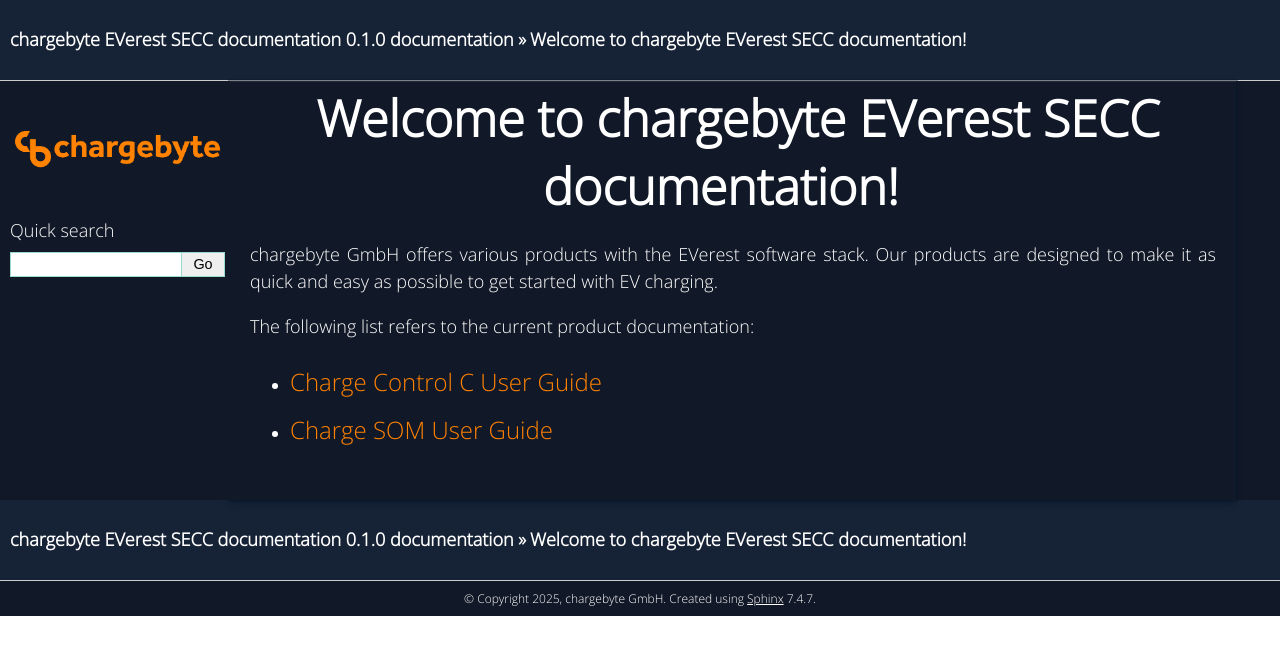
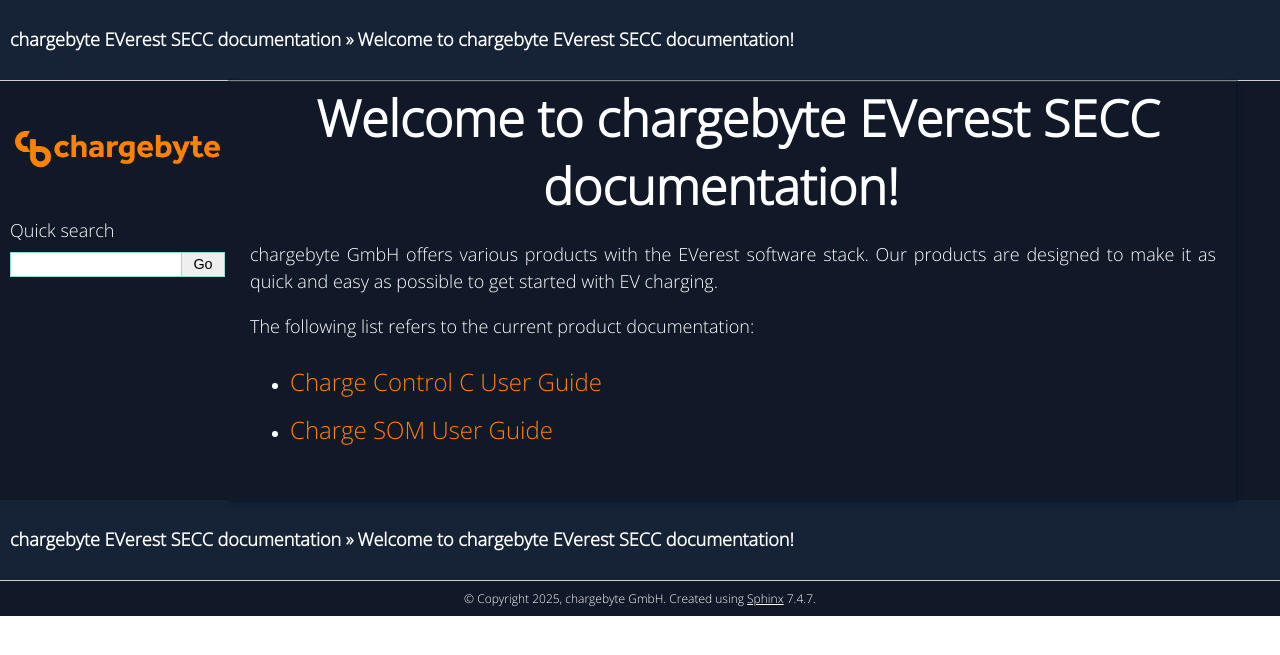
Before and after one commit to chargebyte/chargebyte-docs, a Sphinx documentation site: the page built from docs/source/index.rst, in a window 1280 px wide. Shown: the top 655 px of the page. Built offline with Sphinx 7.4.7, drawn with Linux system fonts in a browser that asks for light colours.

```diff
--- a/docs/source/conf.py
+++ b/docs/source/conf.py
@@ -14,23 +14,29 @@ release = '0.1.0'
 # -- General configuration ---------------------------------------------------
 # https://www.sphinx-doc.org/en/master/usage/configuration.html#general-configuration
 
-extensions = []
+extensions = ['linuxdoc.rstFlatTable', 'sphinx_copybutton']
 
 templates_path = ['_templates']
-exclude_patterns = []
+exclude_patterns = ['_build', 'Thumbs.db', '.DS_Store']
 
+numfig = True
 
 # -- Options for HTML output -------------------------------------------------
 # https://www.sphinx-doc.org/en/master/usage/configuration.html#options-for-html-output
 
+html_title = project
 html_theme = 'classic'
 html_static_path = ['_static']
 html_logo = '_static/cb_logo.png'
 html_css_files = [
     'css/cb_theme.css',
 ]
+
+# Disable link "index"
+html_use_index = False
+
+# Disable link "Show Source"
 html_show_sourcelink = False
-html_use_index = False
 
 # -- Options for the linkcheck builder ---------------------------------------
 # https://www.sphinx-doc.org/en/master/usage/configuration.html#options-for-the-linkcheck-builder
```
